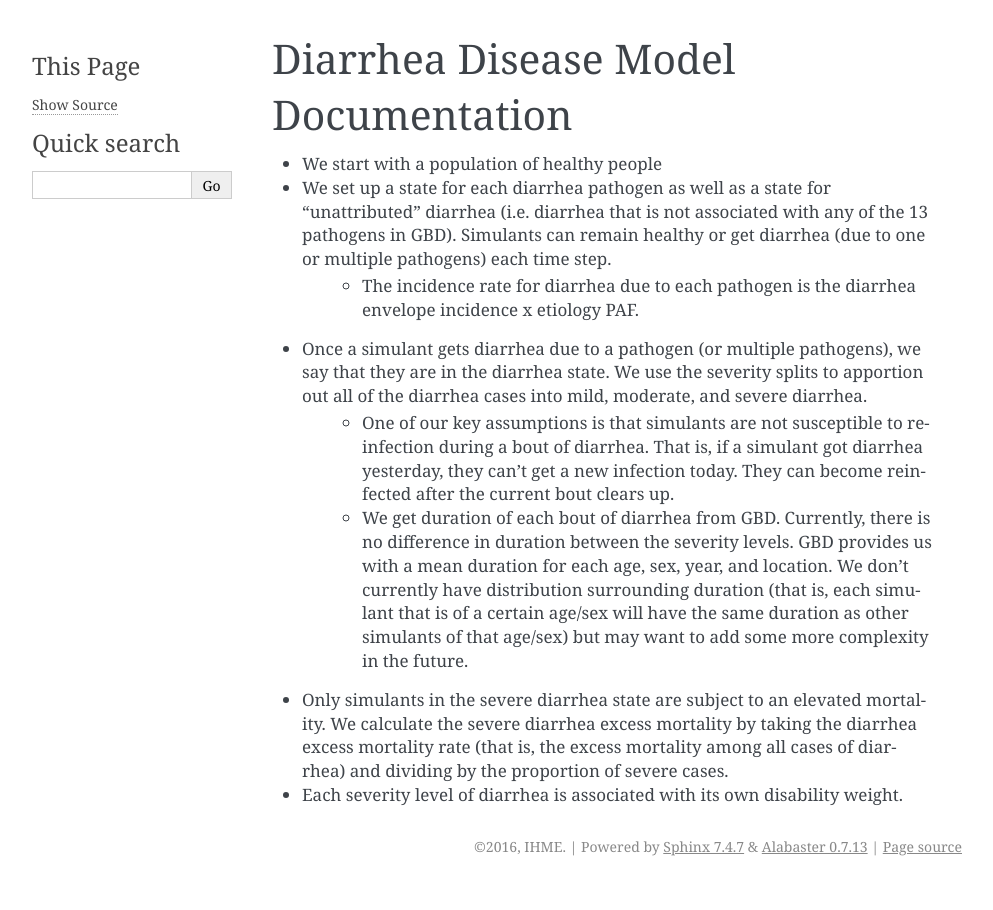
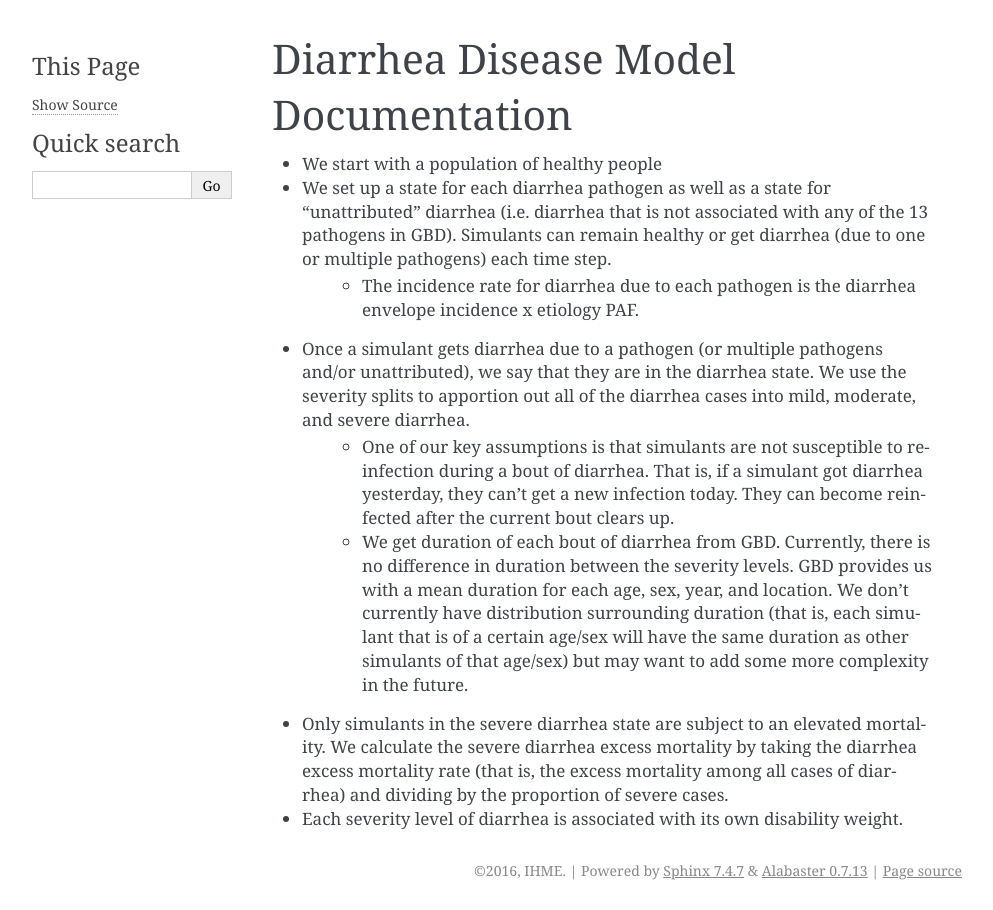
Before and after one commit to ihmeuw/vivarium_public_health, a Sphinx documentation site: the page built from docs/diarrhea_model_docs/diarrhea_disease_model.rst, in a window 1280 px wide. Shown: the whole page, without its empty margins (148-1141 px from the left). Built offline with Sphinx 7.4.7, drawn with Linux system fonts in a browser that asks for light colours.

Commit message:
added a little bit to the diarrhea model documentation

```diff
--- a/docs/diarrhea_model_docs/diarrhea_disease_model.rst
+++ b/docs/diarrhea_model_docs/diarrhea_disease_model.rst
@@ -3,7 +3,7 @@ Diarrhea Disease Model Documentation
 - We start with a population of healthy people
 - We set up a state for each diarrhea pathogen as well as a state for "unattributed" diarrhea (i.e. diarrhea that is not associated with any of the 13 pathogens in GBD). Simulants can remain healthy or get diarrhea (due to one or multiple pathogens) each time step.
     - The incidence rate for diarrhea due to each pathogen is the diarrhea envelope incidence x etiology PAF.
-- Once a simulant gets diarrhea due to a pathogen (or multiple pathogens), we say that they are in the diarrhea state. We use the severity splits to apportion out all of the diarrhea cases into mild, moderate, and severe diarrhea.
+- Once a simulant gets diarrhea due to a pathogen (or multiple pathogens and/or unattributed), we say that they are in the diarrhea state. We use the severity splits to apportion out all of the diarrhea cases into mild, moderate, and severe diarrhea.
     - One of our key assumptions is that simulants are not susceptible to reinfection during a bout of diarrhea. That is, if a simulant got diarrhea yesterday, they can't get a new infection today. They can become reinfected after the current bout clears up.
     - We get duration of each bout of diarrhea from GBD. Currently, there is no difference in duration between the severity levels. GBD provides us with a mean duration for each age, sex, year, and location. We don't currently have distribution surrounding duration (that is, each simulant that is of a certain age/sex will have the same duration as other simulants of that age/sex) but may want to add some more complexity in the future.
 - Only simulants in the severe diarrhea state are subject to an elevated mortality. We calculate the severe diarrhea excess mortality by taking the diarrhea excess mortality rate (that is, the excess mortality among all cases of diarrhea) and dividing by the proportion of severe cases.
```
